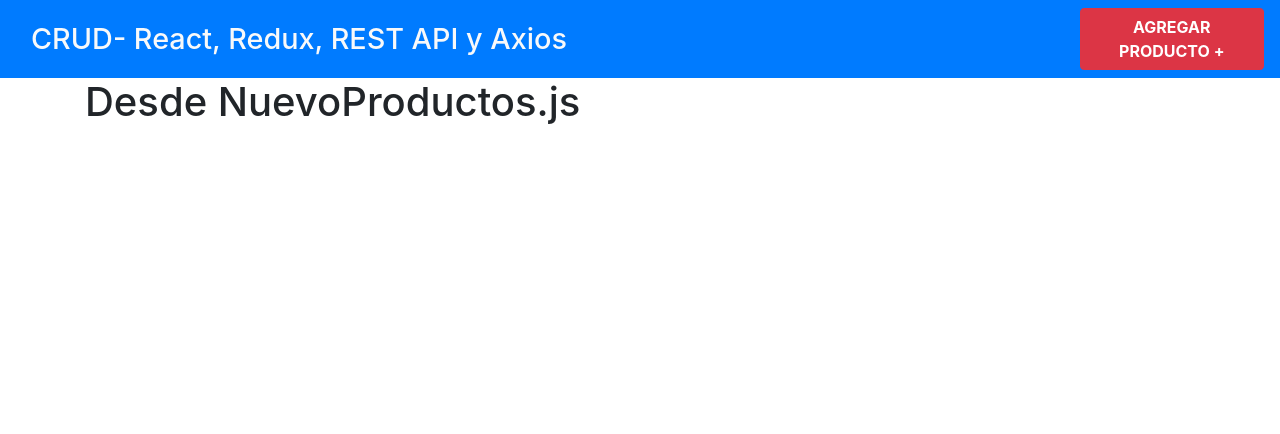
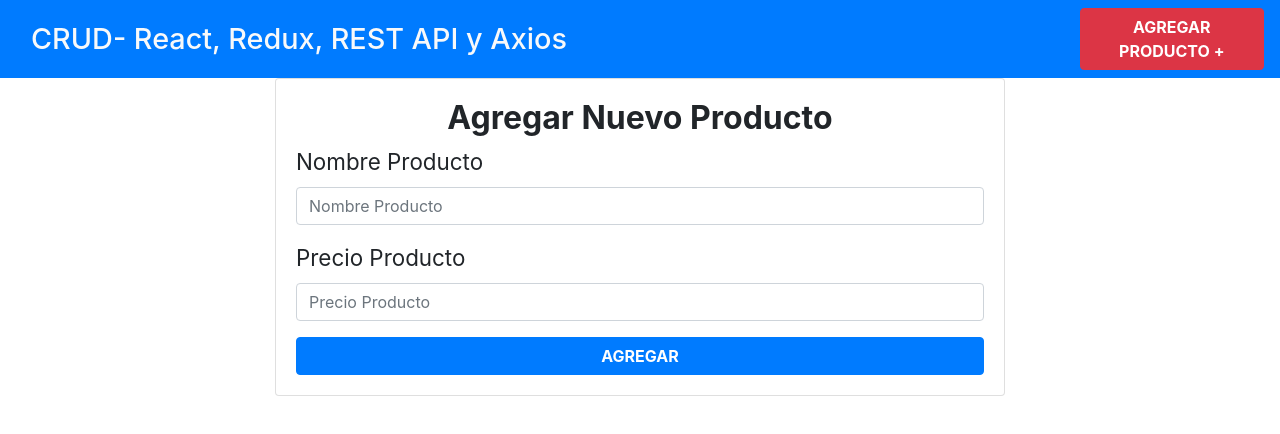
Before and after one commit to DannyMezaGit/CRUD-con-React-y-Redux, a React (Create React App) app: page /productos/nuevo in a window 1280 px wide. Shown: the top 434 px of the page. Built offline with nearby package versions, Linux system fonts and the light colour scheme.

Commit message:
formulario de producto nuevo

```diff
--- a/src/components/NuevoProducto.js
+++ b/src/components/NuevoProducto.js
@@ -2,7 +2,46 @@
 
 const NuevoProductos = () => {
     return (
-        <h1>Desde NuevoProductos.js</h1>
+        <div className="row justify-content-center">
+            <div className="col-md-8">
+                <div className="card">
+                    <div className="card-body">
+                        <h2 className="text-center mb4 font-weight-bold">
+                            Agregar Nuevo Producto
+                        </h2>
+
+                        <form action="">
+                            <div className="form-group">
+                                <label htmlFor="">Nombre Producto</label>
+                                <input
+                                    type="text"
+                                    className="form-control"
+                                    placeholder="Nombre Producto"
+                                    name="nombre"
+                                />
+                            </div>
+
+                            <div className="form-group">
+                                <label htmlFor="">Precio Producto</label>
+                                <input
+                                    type="text"
+                                    className="form-control"
+                                    placeholder="Precio Producto"
+                                    name="precio"
+                                />
+                            </div>
+
+                            <button
+                                type="submit"
+                                className="btn btn-primary font-weight-bold text-uppercase d-block w-100"
+                            >
+                                Agregar
+                            </button>
+                        </form>
+                    </div>
+                </div>
+            </div>
+        </div>
      );
 }
 
```
